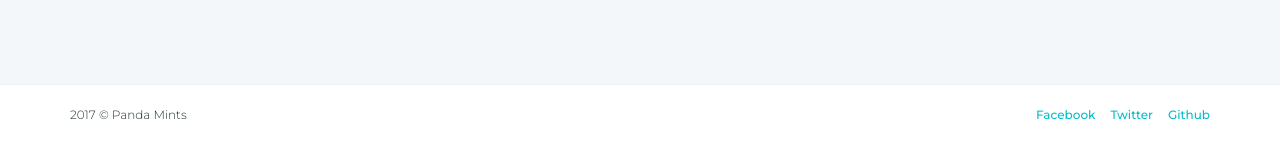
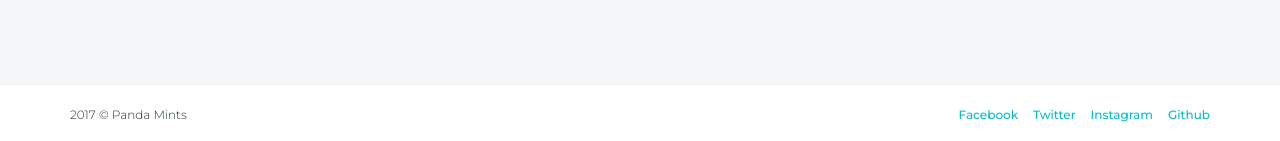
Before and after one commit to pandamints/pandamints.github.io, a Jekyll site: the page built from index.md, in a window 1280 px wide. Shown: the part 1871-2012 px from the top of the page. Built offline with Jekyll 4.4.1, drawn with Linux system fonts in a browser that asks for light colours.

Commit message:
[Update] Add instagram link to footer

```diff
--- a/_config.yml
+++ b/_config.yml
@@ -47,6 +47,9 @@ socialmedia:
   - name: Twitter
     link: https://twitter.com/wearepandamints
 
+  - name: Instagram
+    link: https://www.instagram.com/upscalemints/
+
   - name: Github
     link: https://github.com/pandamints
 
```
